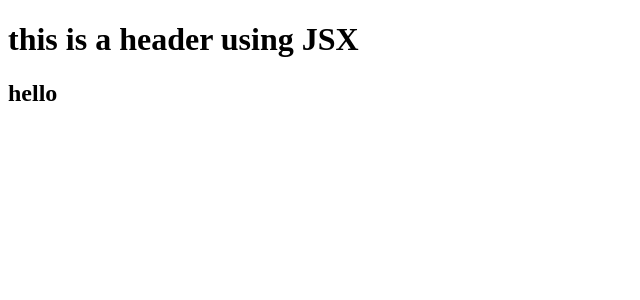
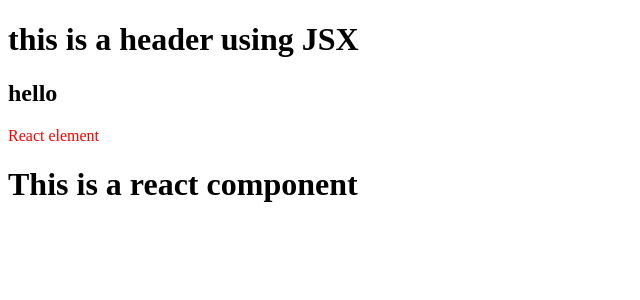
Before and after one commit to 4mshu/namaste_react, a React (Vite) app: page / in a window 1280 px wide. Shown: the top 300 px of the page, without its empty margins (0-640 px from the left). Built offline with nearby package versions, Linux system fonts and the light colour scheme.

Commit message:
playing around with jsx and functional components

```diff
--- a/App.js
+++ b/App.js
@@ -1,21 +1,25 @@
 import React from "react";
 import ReactDOM from "react-dom/client";
 
-const heading = (
+const elem = <span>React element</span>
+
+const title = (
     <div>
         <h1 className="heading">this is a header using JSX</h1>
         <h2>hello</h2>
+        {elem}
     </div>
-
 )
 
-const HeadingComponent = () => {
-    return (
-        <h1>This is a react component</h1>
+const HeadingComponent = () => (
+        <div>
+            {title}
+            <h1>This is a react component</h1>
+        </div>
+
     )
-}
+
 
 const root = ReactDOM.createRoot(document.getElementById("root"));
-console.log(heading)
 
-root.render(heading)
+root.render(<HeadingComponent/>)
--- a/index.css
+++ b/index.css
@@ -1,3 +1,7 @@
 #heading{
     color: red;
 }
+
+span{
+    color: red;
+}
```
